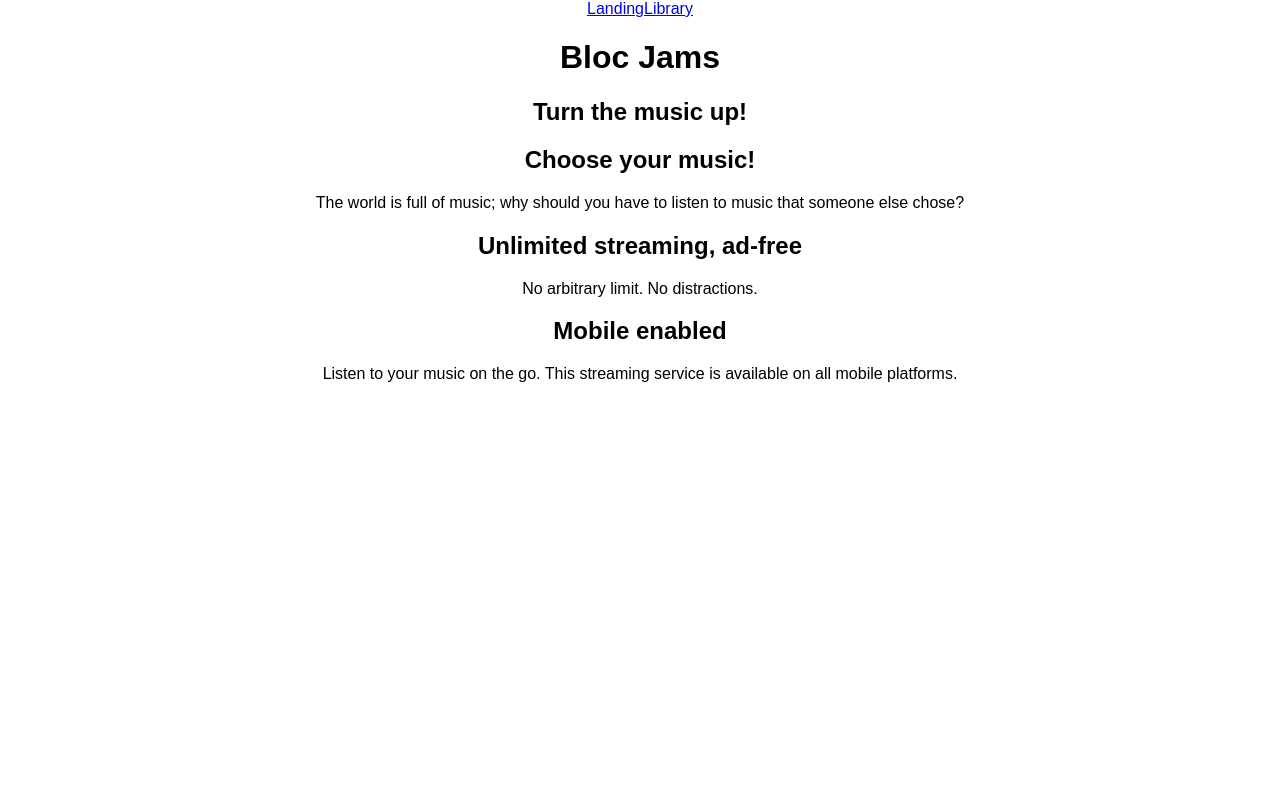
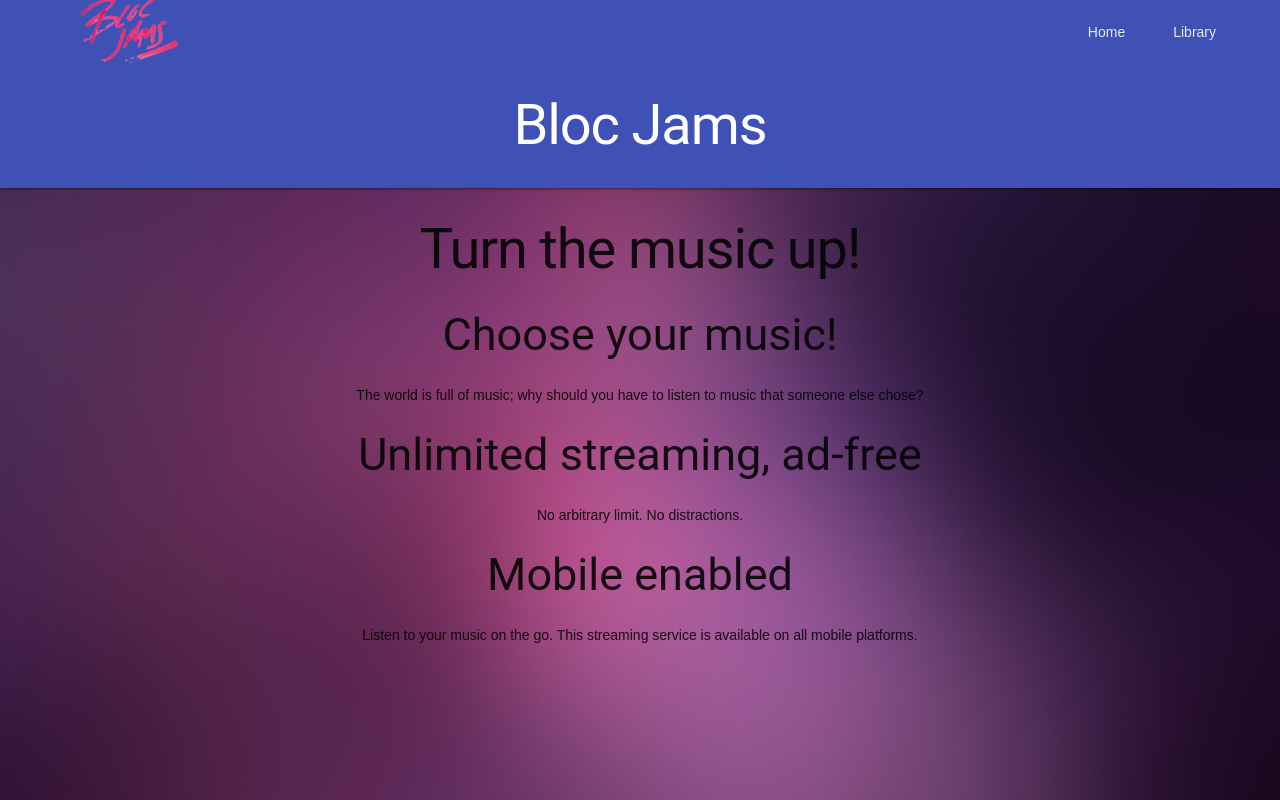
Before and after one commit to jumomma/bloc-jams-react-3, a React (Create React App) app: page / in a window 1280 px wide. Built offline with nearby package versions, Linux system fonts and the light colour scheme.

Commit message:
mdl layout complete

```diff
--- a/public/index.html
+++ b/public/index.html
@@ -10,7 +10,10 @@
     -->
     <link rel="manifest" href="%PUBLIC_URL%/manifest.json">
     <link rel="shortcut icon" href="%PUBLIC_URL%/favicon.ico">
+
+    <!--ion icons-->
     <link rel="stylesheet" href="http://code.ionicframework.com/ionicons/2.0.1/css/ionicons.min.css">
+
     <!--
       Notice the use of %PUBLIC_URL% in the tags above.
       It will be replaced with the URL of the `public` folder during the build.
@@ -20,6 +23,12 @@
       work correctly both with client-side routing and a non-root public URL.
       Learn how to configure a non-root public URL by running `npm run build`.
     -->
+
+    <!--Material Design Lite-->
+    <link rel="stylesheet" href="https://fonts.googleapis.com/icon?family=Material+Icons">
+    <link rel="stylesheet" href="https://code.getmdl.io/1.3.0/material.indigo-pink.min.css">
+    <script defer src="https://code.getmdl.io/1.3.0/material.min.js"></script>
+
     <title>React App</title>
   </head>
   <body>
--- a/src/App.css
+++ b/src/App.css
@@ -1,5 +1,6 @@
 .App {
   text-align: center;
+  background: url("/assets/images/blurred_backgrounds/blur_bg_3.jpg") center / cover;
 }
 
 .App-logo {
--- a/src/App.js
+++ b/src/App.js
@@ -8,15 +8,28 @@ import Album from './components/Album';
 class App extends Component {
   render() {
     return (
-      <div className="App">
-        <header>
-          <nav>
-            <Link to='/'>Landing</Link>
-            <Link to='/library'>Library</Link>
-          </nav>
+      <div className="App mdl-layout mdl-js-layout">
+        <header class="mdl-layout__header">
+          <div class="mdl-layout-icon"></div>
+          <div class="mdl-layout__header-row">
+            <img id="logo" src="/assets/images/bloc_jams_logo.png" alt="bloc jams logo"/>
+            <div class="mdl-layout-spacer"></div>
+            <nav class="mdl-navigation">
+              <Link to='/' class="mdl-navigation__link">Home</Link>
+              <Link to='/library' class="mdl-navigation__link">Library</Link>
+            </nav>
+          </div>
+
           <h1>Bloc Jams</h1>
         </header>
-        <main>
+        <div class="mdl-layout__drawer">
+          <span class="mdl-layout__title">Bloc Jams</span>
+          <nav class="mdl-navigation">
+            <Link to='/' class="mdl-navigation__link">Home</Link>
+            <Link to='/library' class="mdl-navigation__link">Library</Link>
+          </nav>
+        </div>
+        <main class="mdl-layout__content">
           <Route exact path="/" component={Landing} />
           <Route path="/library" component={Library} />
           <Route path="/album/:slug" component={Album} />
--- a/src/components/Album.js
+++ b/src/components/Album.js
@@ -25,7 +25,7 @@ class Album extends Component {
   componentDidMount(){
     this.eventListeners = {
     timeupdate: e => {
-      this.setState({ currentTime: this.formatTime(this.audioElement.currentTime) });
+      this.setState({ currentTime: this.audioElement.currentTime });
     },
     durationchange: e => {
       this.setState({ duration: this.audioElement.duration });
@@ -37,7 +37,8 @@ class Album extends Component {
 
   componentWillUnmount() {
     this.audioElement.src = null;
-    this.audioElement = null;
+    this.audioElement.removeEventListener('timeupdate', this.eventListeners.timeupdate);
+    this.audioElement.removeEventListener('durationchange', this.eventListeners.durationchange);
   }
 
   play() {
@@ -85,7 +86,7 @@ class Album extends Component {
   handleTimeChange(e) {
     const newTime = this.audioElement.duration * e.target.value;
     this.audioElement.currentTime = newTime;
-    this.setState({ currentTime: this.formatTime(newTime) });
+    this.setState({ currentTime: newTime });
   }
 
   handleVolumeChange(e) {
@@ -146,13 +147,14 @@ class Album extends Component {
         <PlayerBar
           isPlaying={this.state.isPlaying}
           currentSong={this.state.currentSong}
-          currentTime={this.formatTime(this.audioElement.currentTime)}
-          duration={this.formatTime(this.audioElement.duration)}
+          currentTime={this.audioElement.currentTime}
+          duration={this.audioElement.duration}
           handleSongClick={() => this.handleSongClick(this.state.currentSong)}
           handlePrevClick={() => this.handlePrevClick()}
           handleNextClick={() => this.handleNextClick()}
           handleTimeChange={(e) => this.handleTimeChange(e)}
           handleVolumeChange={(e) => this.handleVolumeChange(e)}
+          formatTime={(time) => this.formatTime(time)}
         />
       </section>
     );
--- a/src/components/PlayerBar.js
+++ b/src/components/PlayerBar.js
@@ -16,7 +16,7 @@ class PlayerBar extends Component {
            </button>
          </section>
          <section id="time-control">
-           <div className="current-time">{this.props.currentTime}</div>
+           <div className="current-time">{this.props.formatTime(this.props.currentTime)}</div>
            <input
               type="range"
               className="seek-bar"
@@ -26,7 +26,7 @@ class PlayerBar extends Component {
               step="0.01"
               onChange={this.props.handleTimeChange}
             />
-           <div className="total-time">{this.props.duration}</div>
+           <div className="total-time">{this.props.formatTime(this.props.duration)}</div>
          </section>
          <section id="volume-control">
            <div className="icon ion-volume-low"></div>
```
